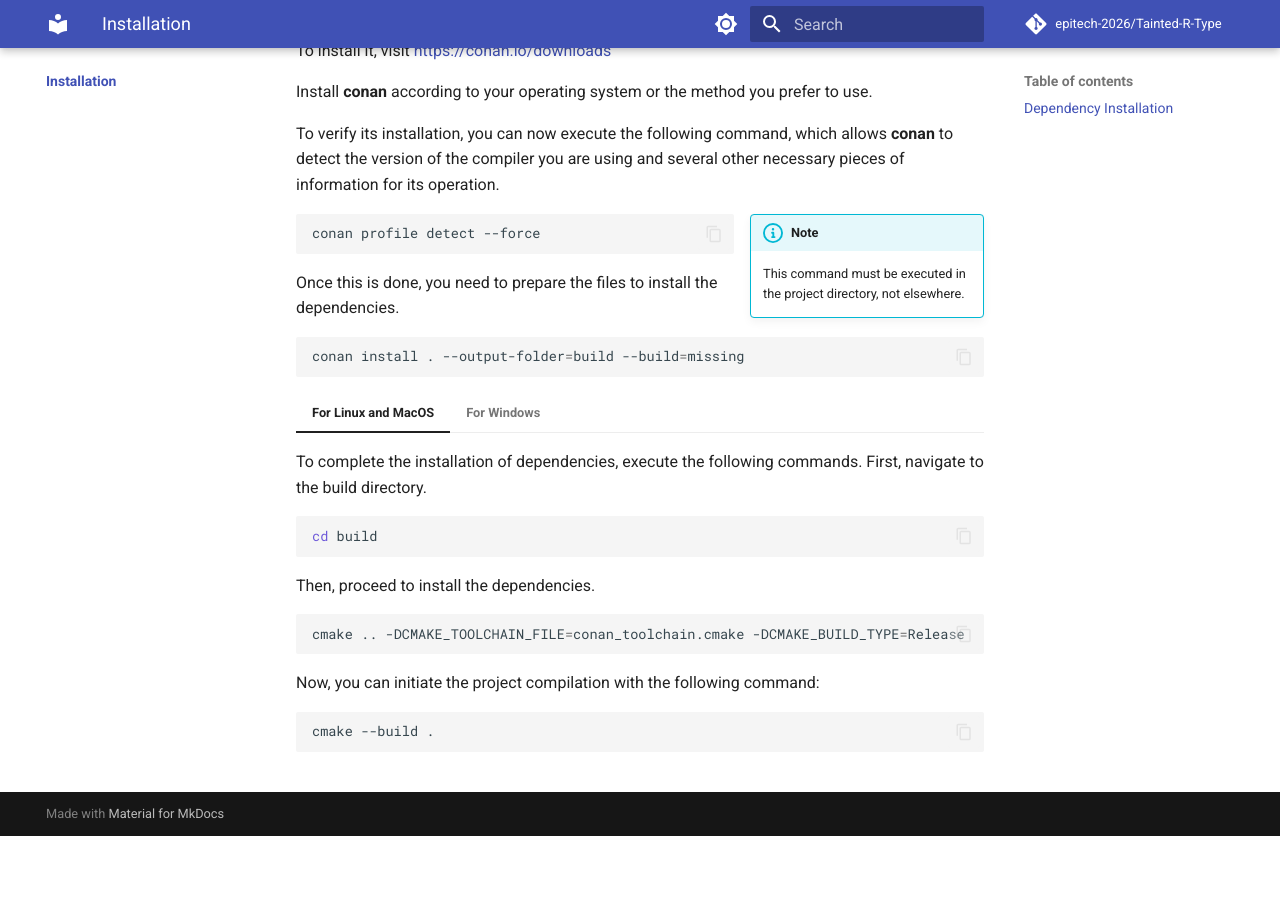
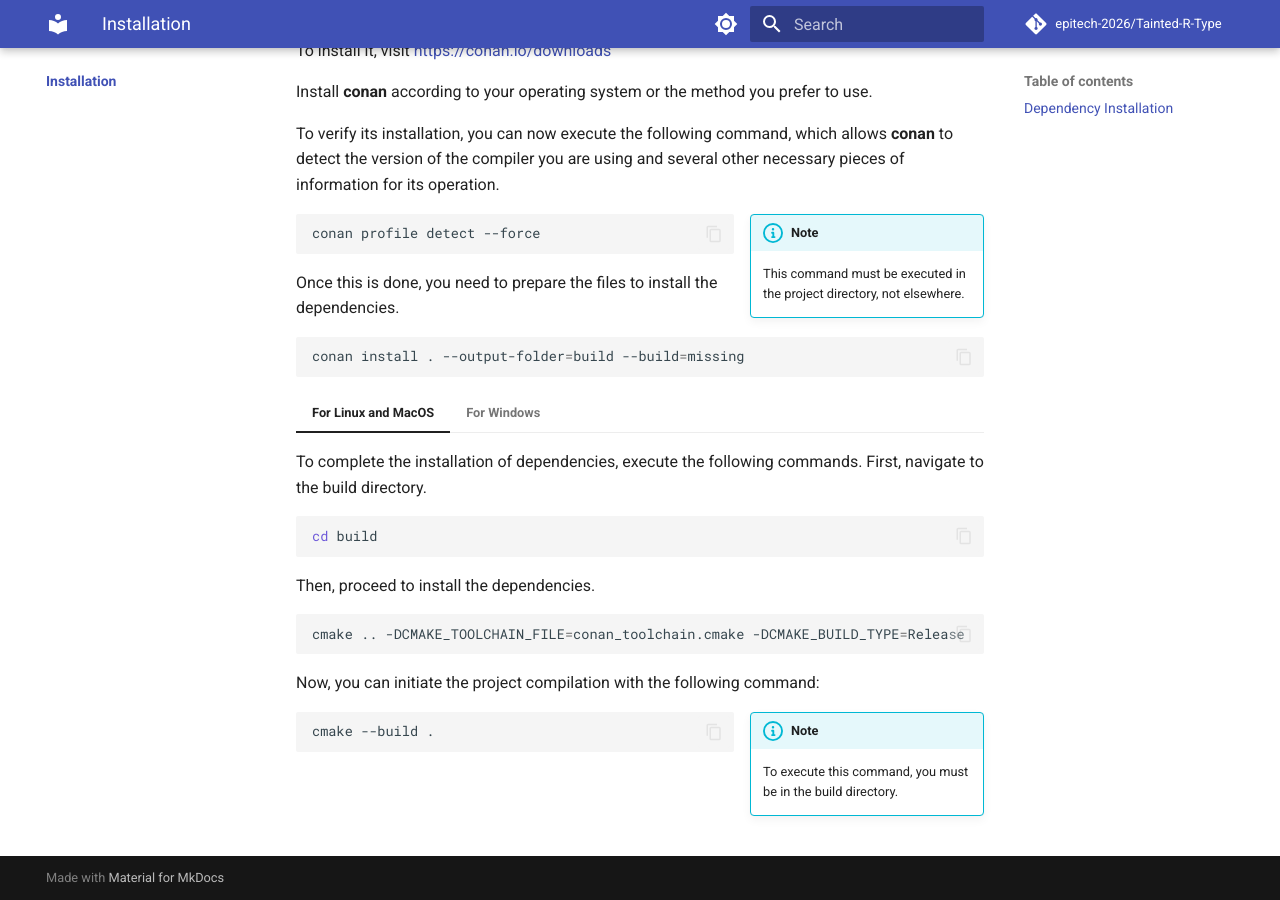
Before and after one commit to lennydelgado/AREA-Doc, an MkDocs documentation site: the page built from docs/index.md, in a window 1280 px wide and 900 px high, scrolled down 513 px. Built offline with MkDocs 1.6.1 and Material for MkDocs 9.7.7, drawn with Linux system fonts in a browser that asks for light colours; comment, search, counter and statistics services are not loaded; before the commit the page ends 1349 px from its top, so only the background shows below that.

Commit message:
Automated push: 2023-09-21 14:22:06 modification to doc website

````diff
--- a/docs/index.md
+++ b/docs/index.md
@@ -49,6 +49,9 @@ conan install . --output-folder=build --build=missing
 
     Now, you can initiate the project compilation with the following command:
 
+    !!! info inline end "Note"
+        To execute this command, you must be in the build directory.
+
     ```sh
     cmake --build .
     ```
````
